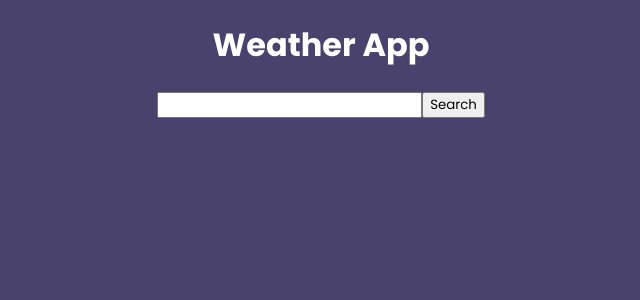
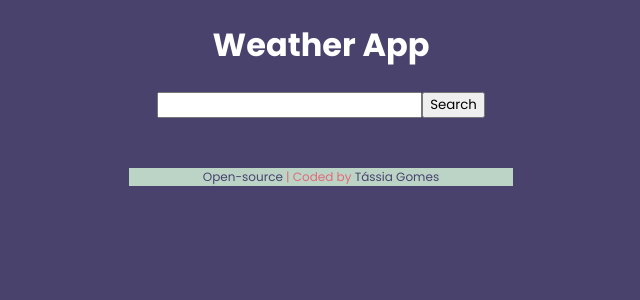
Before and after one commit to tassiag/newapp, a React (Create React App) app: page / in a window 1280 px wide. Shown: the top 300 px of the page, without its empty margins (319-959 px from the left). Built offline with nearby package versions, Linux system fonts and the light colour scheme.

Commit message:
add footer

```diff
--- a/src/App.css
+++ b/src/App.css
@@ -27,3 +27,22 @@ input, button {
 img {
   width: 80px;
 }
+
+
+footer {
+  font-size: 12px;
+  text-align: center;
+  margin: 50px auto;
+  color: #e0697b;
+  background-color: #bcd4c6;
+  width: 30%;
+}
+
+footer a {
+  color: #48426d;
+  text-decoration: none;
+}
+
+footer a:hover {
+  color: #48426d;
+}
--- a/src/Weather.js
+++ b/src/Weather.js
@@ -52,6 +52,14 @@ return (
             <button>Search</button>
         </form>
         <div>{message}</div>
+
+        <footer>
+            <p><a href="https://github.com/tassiag/newapp" target="_blank">Open-source</a> | Coded by <a href="https://www.linkedin.com/in/tassiagomes/" target="_blank">Tássia Gomes</a></p>
+        </footer>
     </div>
+
+
+
+
 );
 }
```
